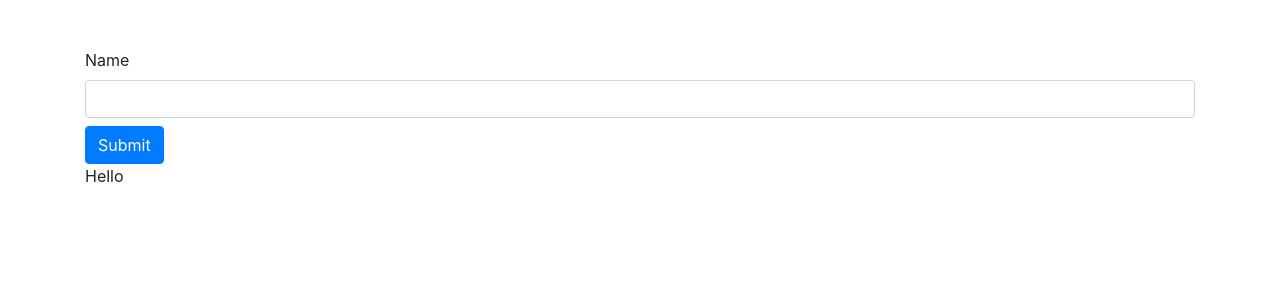
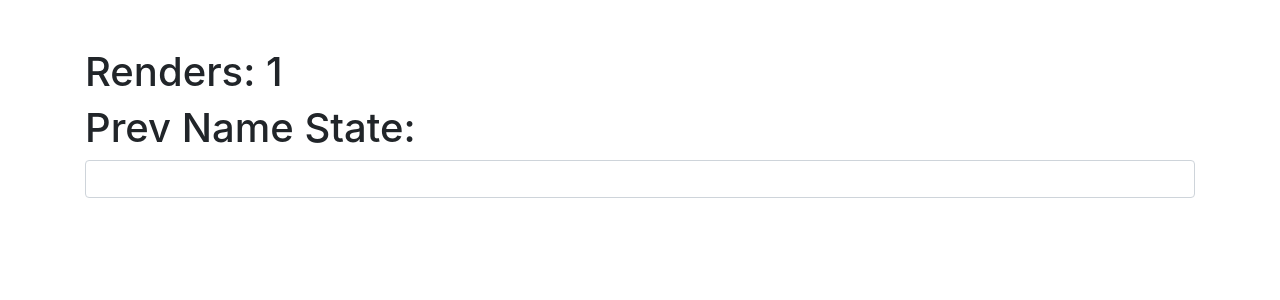
Before and after one commit to AnukulPK/advanced-react-hooks, a React (Create React App) app: page / in a window 1280 px wide. Shown: the top 300 px of the page. Built offline with nearby package versions, Linux system fonts and the light colour scheme.

Commit message:
useRef example 2

```diff
--- a/src/App.js
+++ b/src/App.js
@@ -1,10 +1,10 @@
 import "./App.css";
-import UseRefExample1 from "./components/UseRefExample1";
+import UseRefExample2 from "./components/UseRefExample2";
 
 function App() {
   return (
     <div className="container mt-5">
-      <UseRefExample1 />
+      <UseRefExample2 />
     </div>
   );
 }
--- /dev/null
+++ b/src/components/UseRefExample2.jsx
@@ -0,0 +1,31 @@
+import React, { useState, useEffect, useRef } from "react";
+
+const UseRefExample2 = () => {
+  const [name, setName] = useState("");
+  const renders = useRef(1);
+  const prevName = useRef("");
+
+  useEffect(() => {
+    renders.current = renders.current + 1;
+    prevName.current = name;
+  }, [name]);
+
+  const setNameHandler = (e) => {
+    setName(e.target.value);
+  };
+
+  return (
+    <div>
+      <h1>Renders: {renders.current}</h1>
+      <h1>Prev Name State: {prevName.current}</h1>
+      <input
+        type="text"
+        value={name}
+        onChange={setNameHandler}
+        className="form-control mb-3"
+      />
+    </div>
+  );
+};
+
+export default UseRefExample2;
--- a/src/index.js
+++ b/src/index.js
@@ -1,14 +1,14 @@
-import React from 'react';
-import ReactDOM from 'react-dom/client';
-import './index.css';
-import App from './App';
-import reportWebVitals from './reportWebVitals';
+import React from "react";
+import ReactDOM from "react-dom/client";
+import "./index.css";
+import App from "./App";
+import reportWebVitals from "./reportWebVitals";
 
-const root = ReactDOM.createRoot(document.getElementById('root'));
+const root = ReactDOM.createRoot(document.getElementById("root"));
 root.render(
-  <React.StrictMode>
-    <App />
-  </React.StrictMode>
+  // <React.StrictMode>
+  <App />
+  // </React.StrictMode>
 );
 
 // If you want to start measuring performance in your app, pass a function
```
